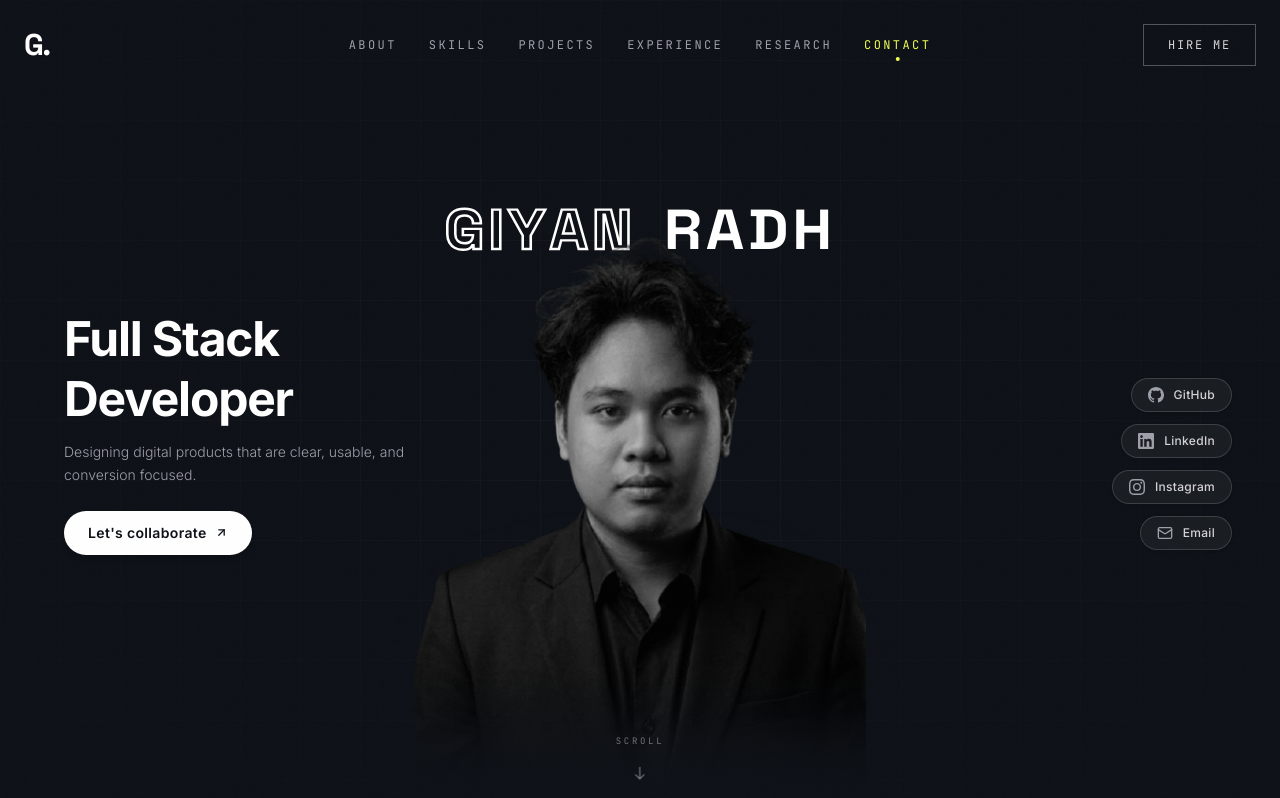
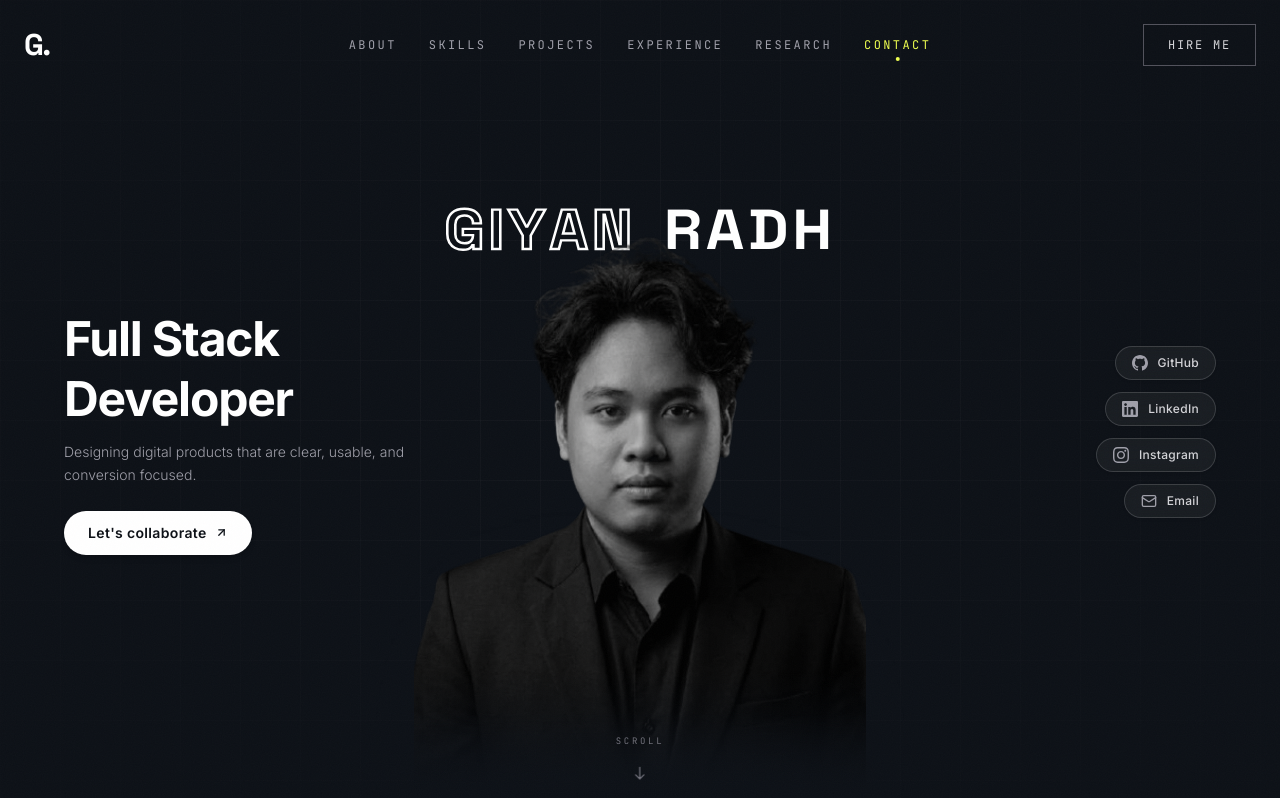
Before and after one commit to GiyanRa/Portofolio, a React (Vite) app: page / in a window 1280 px wide. Shown: the top 798 px of the page. Built offline with nearby package versions, Linux system fonts and the light colour scheme.

Commit message:
fix(responsive): anchor social pills inside max-w container to prevent drifting on zoom out

```diff
--- a/src/App.tsx
+++ b/src/App.tsx
@@ -584,8 +584,8 @@ function Hero() {
         </motion.div>
       </div>
 
-      {/* ── Left info panel (shifted down on desktop, perfectly balanced above photo on mobile) ── */}
-      <div className="relative z-20 w-full max-w-[1400px] mx-auto px-6 md:px-16 flex items-start md:items-center min-h-[100svh] lg:min-h-0 lg:h-full pt-20 sm:pt-28 md:pt-0 pb-8 pointer-events-none">
+      {/* ── Content container (Left info panel + Right social pills, constrained within max-w-[1400px]) ── */}
+      <div className="relative z-20 w-full max-w-[1400px] mx-auto px-6 md:px-16 flex items-start md:items-center justify-between min-h-[100svh] lg:min-h-0 lg:h-full pt-20 sm:pt-28 md:pt-0 pb-8 pointer-events-none">
         <motion.div
           className="flex flex-col items-start max-w-[320px] sm:max-w-sm pointer-events-auto md:translate-y-8 lg:translate-y-12"
           initial={{ opacity: 0, y: 20 }}
@@ -644,11 +644,10 @@ function Hero() {
             </div>
           </div>
         </motion.div>
-      </div>
-
-      {/* ── Right social pills (Desktop, shifted down) ── */}
-      <motion.div
-        className="absolute right-6 md:right-12 top-[55%] lg:top-[58%] -translate-y-1/2 z-20 hidden md:flex flex-col items-end gap-3"
+
+        {/* ── Right social pills (Desktop) — anchored within max-w-[1400px] ── */}
+        <motion.div
+          className="pointer-events-auto hidden md:flex flex-col items-end gap-3 md:translate-y-8 lg:translate-y-12"
           initial={{ opacity: 0, x: 30 }}
           animate={{ opacity: 1, x: 0 }}
           transition={{ duration: 0.8, delay: 1.0 }}
@@ -672,6 +671,7 @@ function Hero() {
             </motion.a>
           ))}
         </motion.div>
+      </div>
 
       {/* Scroll indicator */}
       <motion.div
```
Lines whose indentation alone changed are shown as unchanged.
